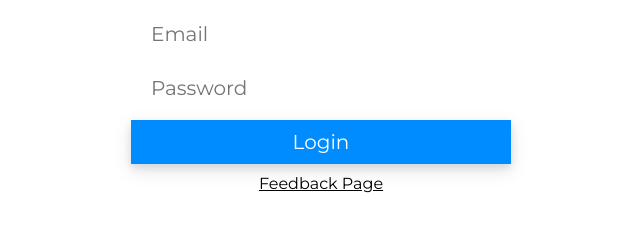
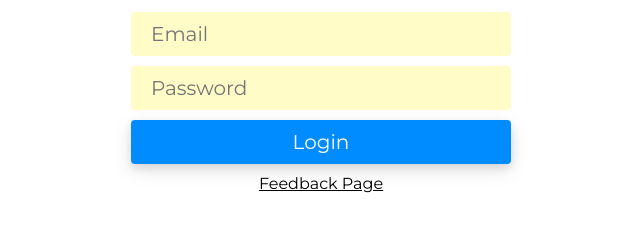
Before and after one commit to trhamb/leeches, a website: page public/login.html in a window 1280 px wide. Shown: the part 377-608 px from the top of the page, without its empty margins (319-959 px from the left). Drawn offline with Linux system fonts and the light colour scheme; a web font is replaced by a local one.

Commit message:
little changes

```diff
--- a/public/js/login.js
+++ b/public/js/login.js
@@ -11,8 +11,6 @@ document.getElementById("login-form").onsubmit = async (event) => {
             },
             body: JSON.stringify({ email, password }),
         });
-
-        console.log("Response status:", response.status);
 
         if (response.ok) {
             const data = await response.json();
--- a/public/styles.css
+++ b/public/styles.css
@@ -190,6 +190,24 @@ body {
         padding: 10px 20px;
         font-size: 1.25rem;
         border: none;
+        border-radius: 4px;
+        background-color: #fffcc8;
+    }
+
+    .login-box input:focus {
+        background-color: white;
+    }
+
+    input:-webkit-autofill,
+    input:-webkit-autofill:hover,
+    input:-webkit-autofill:focus {
+        -webkit-text-fill-color: inherit !important;
+        font-size: inherit !important;
+        transition: background-color 5000s ease-in-out 0s;
+    }
+
+    input {
+        font: inherit;
     }
 
     .login-box button {
@@ -199,6 +217,7 @@ body {
         margin: 5px 5px 10px 5px;
         background-color: #008cff;
         border: none;
+        border-radius: 4px;
         color: white;
         transition: 0.2s;
     }
```
Also changed, not shown: index.js (+10 -4 lines), protected/admin.html (+0 -7 lines), protected/reports.html (+0 -6 lines), public/index.html (+0 -2 lines).
